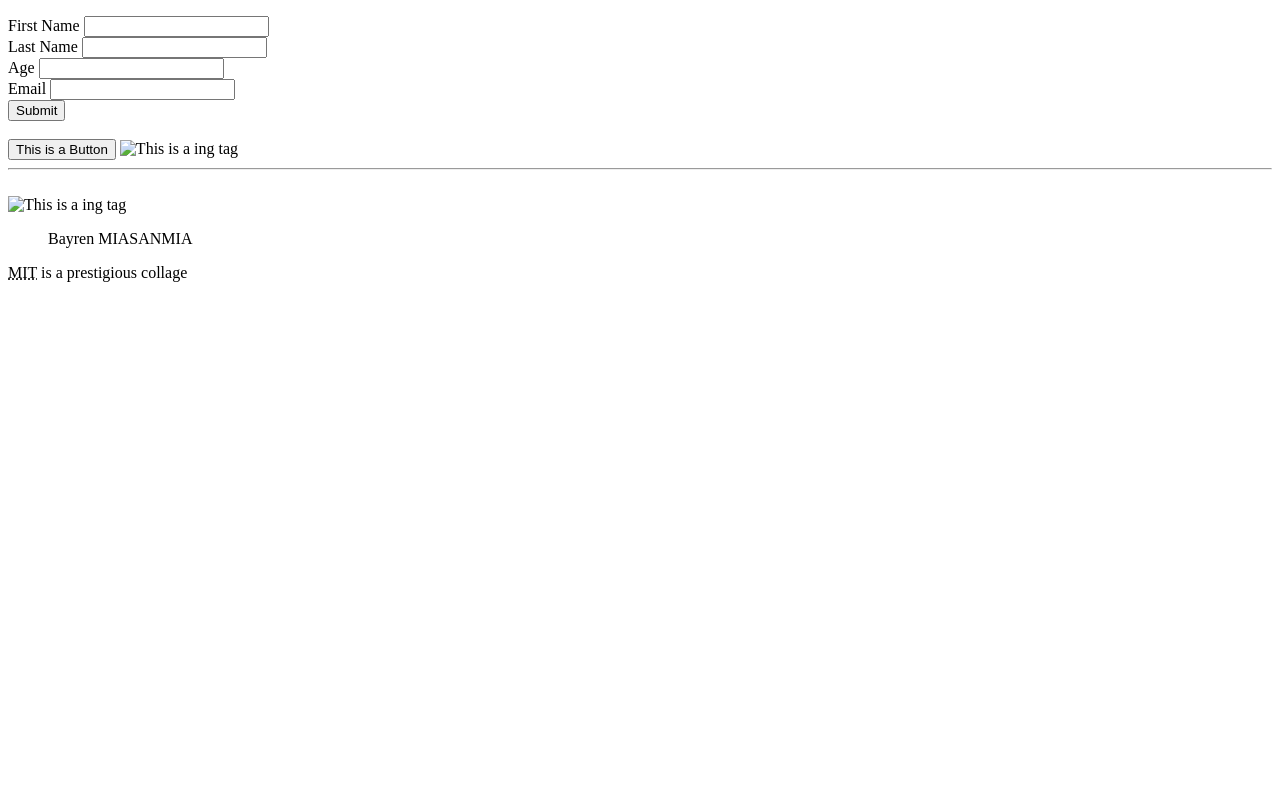
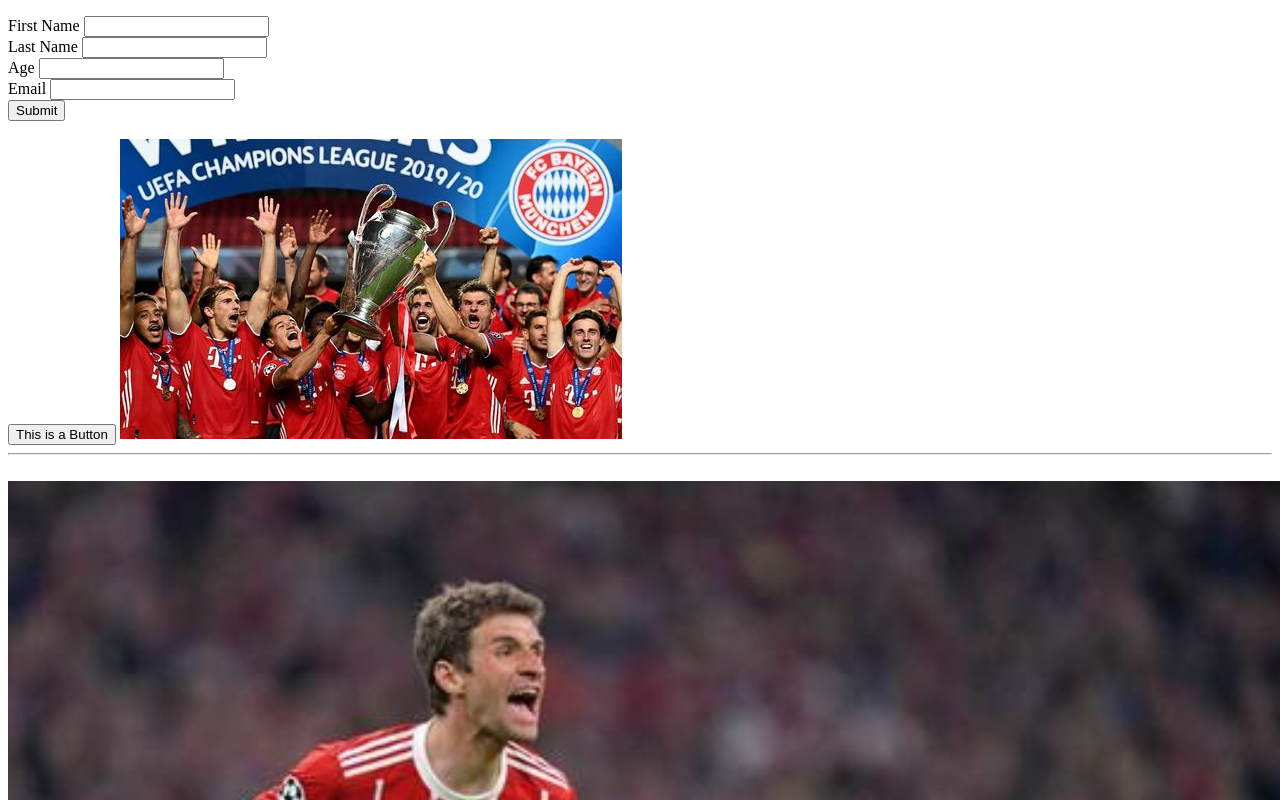
Before and after one commit to 1900bayren/1900bayren.github.io, a plain HTML site: page index.html in a window 1280 px wide. Shown: the part 800-1600 px from the top of the page. Drawn offline with Linux system fonts and the light colour scheme.

Commit message:
Update index.html

```diff
--- a/index.html
+++ b/index.html
@@ -115,11 +115,11 @@
         <button>This is a Button</Button>
 
             <!-- Image -->
-        <img src="img/picbay.jpg" alt="This is a ing tag">
+        <img src="picbay.jpg" alt="This is a ing tag">
         <br>
         <hr>
         <br>
-        <img style="width: 100vw" src="img/pic1.jpg" alt="This is a ing tag">
+        <img style="width: 100vw" src="pic1.jpg" alt="This is a ing tag">
 
         <!-- quotation -->
         <blockquote> Bayren MIASANMIA</blockquote>
```
